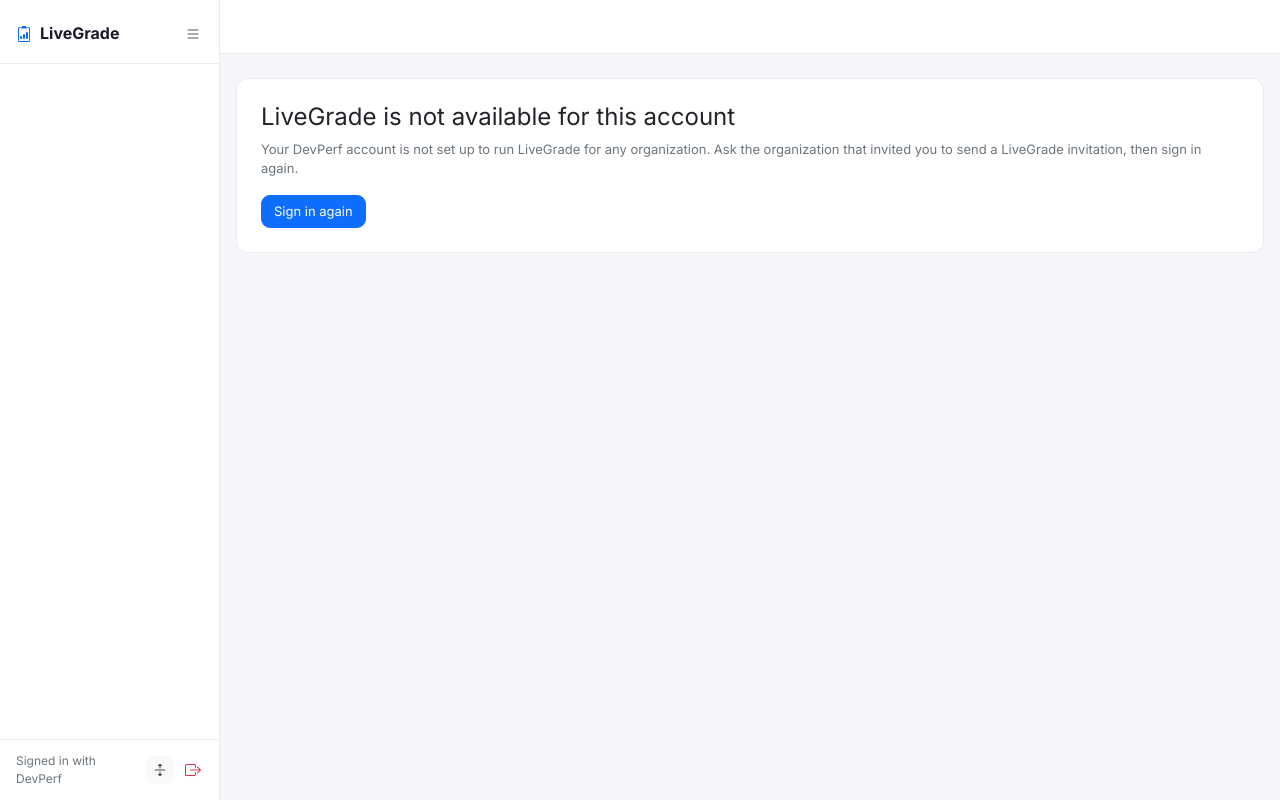
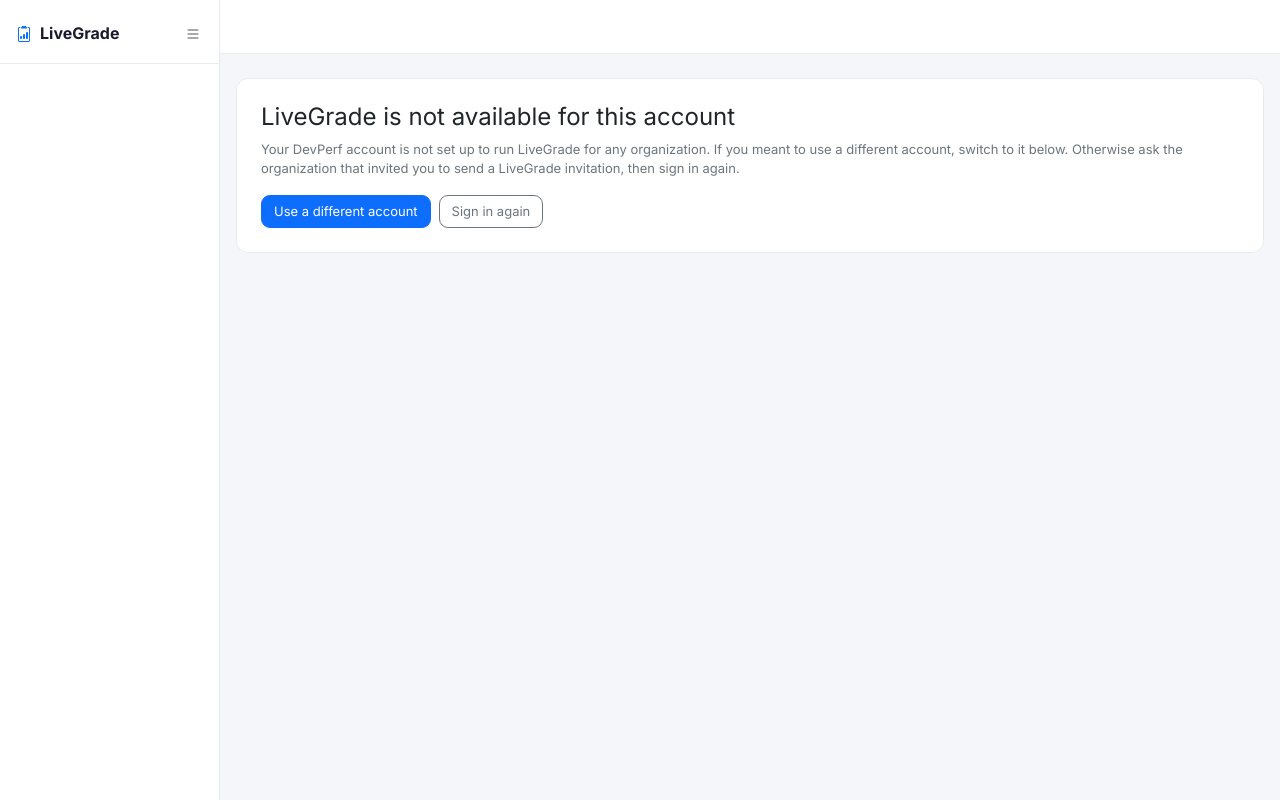
Before and after one commit to Staphord/LiveGrade, a Django app: template templates/accounts/no_access.html in a window 1280 px wide. Run offline with Django 4.2, Linux system fonts and the light colour scheme; the template is opened without the code that fills it, so the values that code supplies are empty; parts of the project's set-up code (start-up, migrations or seed data) failed here and were passed over.

Commit message:
Implement account switching for DevPerf sign-in failures and update no access page

```diff
--- a/accounts/views.py
+++ b/accounts/views.py
@@ -3,6 +3,7 @@ from django.shortcuts import redirect, render
 from django.views.decorators.http import require_POST
 
 from .access import ACTIVE_KEY, ORGS_KEY, active_organization, lecturer_required
+from .oidc import devperf_switch_account_url
 
 
 def home(request):
@@ -11,13 +12,14 @@ def home(request):
     if not request.user.is_authenticated:
         return render(request, 'landing.html')
     if active_organization(request) is None:
-        return render(request, 'accounts/no_access.html', status=403)
+        return no_access(request)
     return redirect('assessment_session_list')
 
 
 def no_access(request):
     """Shown to somebody DevPerf signed in but who may not run LiveGrade."""
-    return render(request, 'accounts/no_access.html', status=403)
+    return render(request, 'accounts/no_access.html', {
+        'switch_account_url': devperf_switch_account_url()}, status=403)
 
 
 @lecturer_required
--- a/templates/accounts/no_access.html
+++ b/templates/accounts/no_access.html
@@ -6,9 +6,13 @@
     <h1 class="h4">LiveGrade is not available for this account</h1>
     <p class="text-muted">
       Your DevPerf account is not set up to run LiveGrade for any organization.
-      Ask the organization that invited you to send a LiveGrade invitation, then sign in again.
+      If you meant to use a different account, switch to it below. Otherwise ask the
+      organization that invited you to send a LiveGrade invitation, then sign in again.
     </p>
-    <a class="btn btn-primary" href="{% url 'oidc_authentication_init' %}">Sign in again</a>
+    <div class="d-flex flex-wrap gap-2">
+      <a class="btn btn-primary" href="{{ switch_account_url }}">Use a different account</a>
+      <a class="btn btn-outline-secondary" href="{% url 'oidc_authentication_init' %}">Sign in again</a>
+    </div>
   </div>
 </div>
 {% endblock %}
--- a/templates/base.html
+++ b/templates/base.html
@@ -239,6 +239,7 @@ display:none!important;
     </a>
     {% endif %}
   </nav>
+  {% if request.user.is_authenticated %}
   <div class="sidebar-footer">
     <div class="d-flex align-items-center gap-2 flex-grow-1">
       <div class="sidebar-footer-text">
@@ -254,6 +255,7 @@ display:none!important;
       <i class="bi bi-box-arrow-right"></i>
     </button>
   </div>
+  {% endif %}
 </div>
 
 <div class="nav-progress" id="nav-progress"></div>
```
Also changed, not shown: accounts/oidc.py (+11 -0 lines), accounts/tests/test_no_access_page.py (added, +41 -0 lines).
